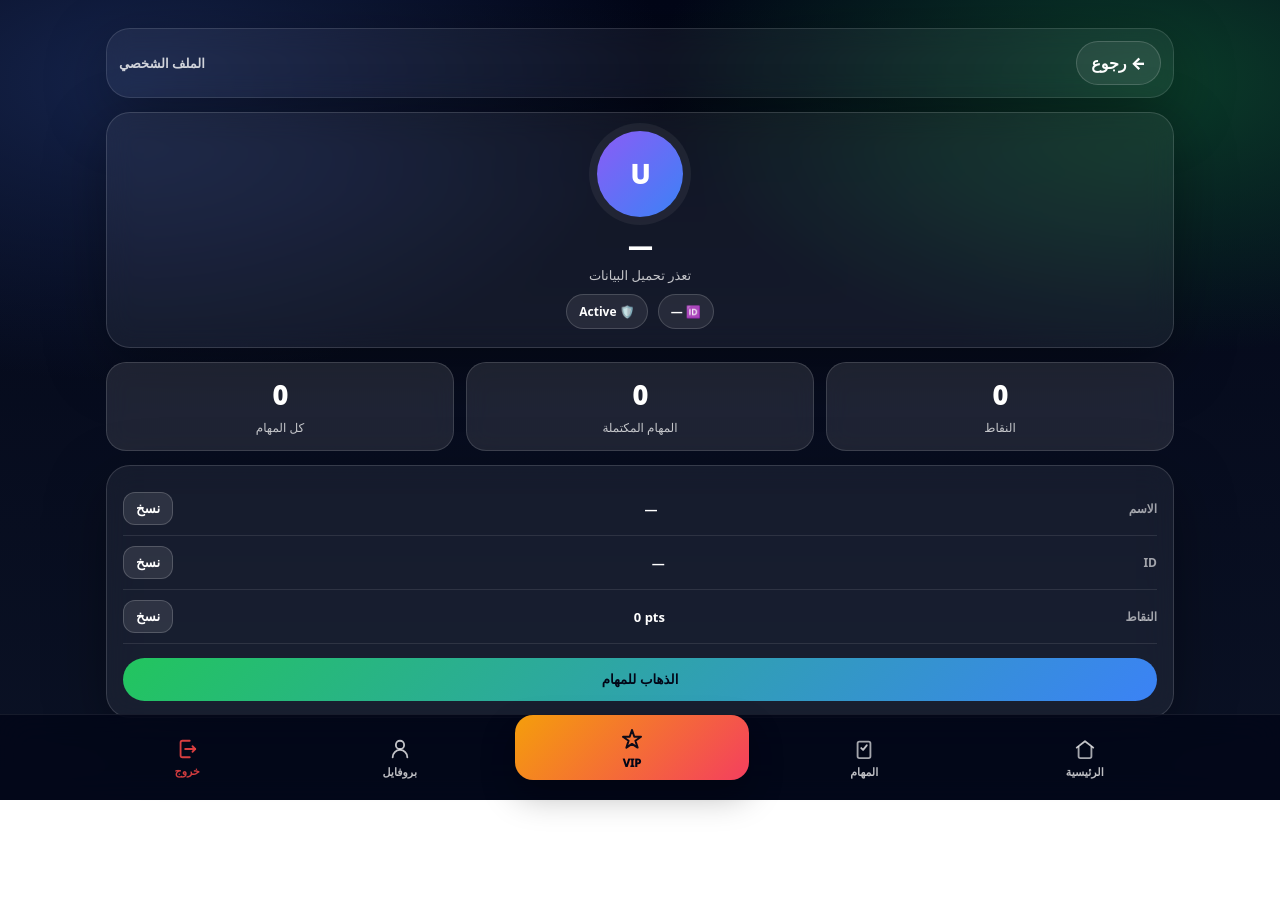
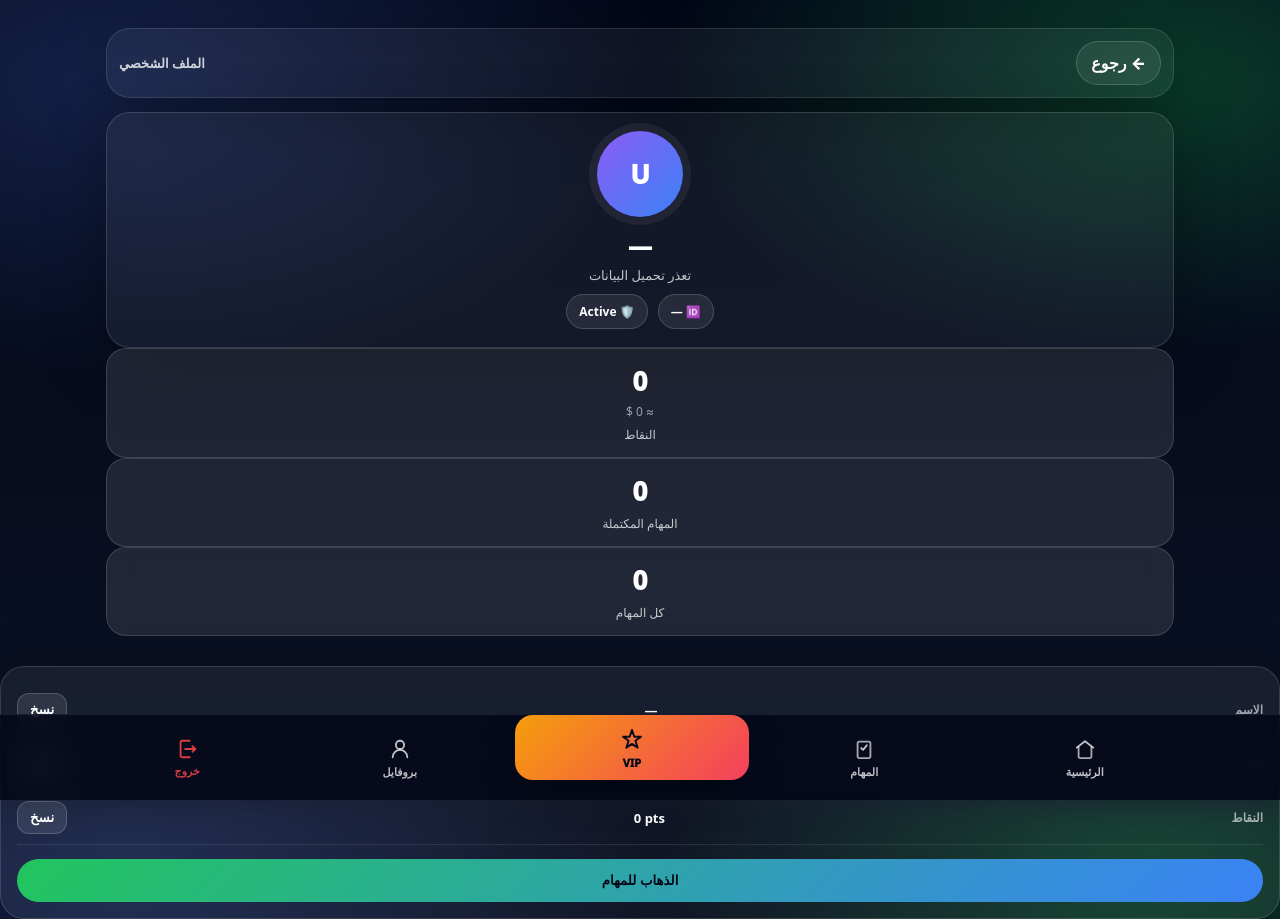
Before and after one commit to roberto4-99/mrp-logistic, a website: page views/profile.html in a window 1280 px wide. Before the commit the page ends 800 px from the top, so only its background shows below. Drawn offline with Linux system fonts and the light colour scheme; no server answers.

Commit message:
show points in usd on profile

```diff
--- a/views/profile.html
+++ b/views/profile.html
@@ -362,11 +362,13 @@
     </div>
   </div>
 
-  <div class="stats">
-    <div class="stat">
-      <div class="n" id="points">0</div>
-      <div class="t">النقاط</div>
-    </div>
+<div class="stat">
+  <div class="n" id="points">0</div>
+  <div id="usdValue" style="font-size:12px;color:#9ca3af;margin-top:4px">
+    ≈ 0 $
+  </div>
+  <div class="t">النقاط</div>
+</div>
     <div class="stat">
       <div class="n" id="done">0</div>
       <div class="t">المهام المكتملة</div>
@@ -501,6 +503,7 @@
 
       const pts = me.user?.points_balance ?? 0;
       document.getElementById("points").textContent = pts;
+      document.getElementById("usdValue").textContent = (pts / 10).toFixed(2) + " $";
       document.getElementById("done").textContent = me.tasks?.done ?? 0;
       document.getElementById("total").textContent = me.tasks?.total ?? 0;
 
```
